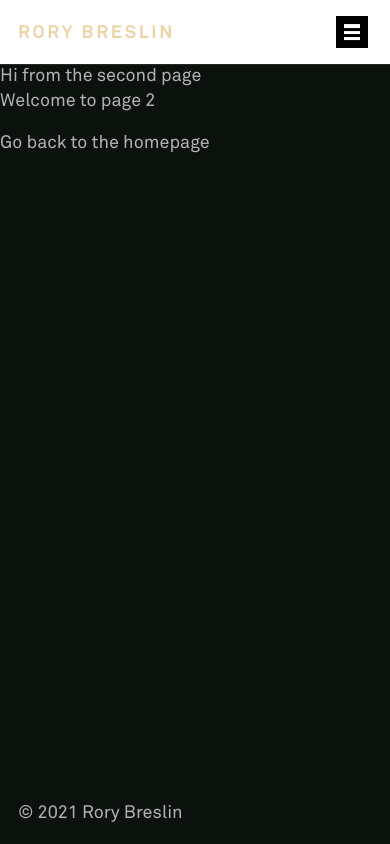
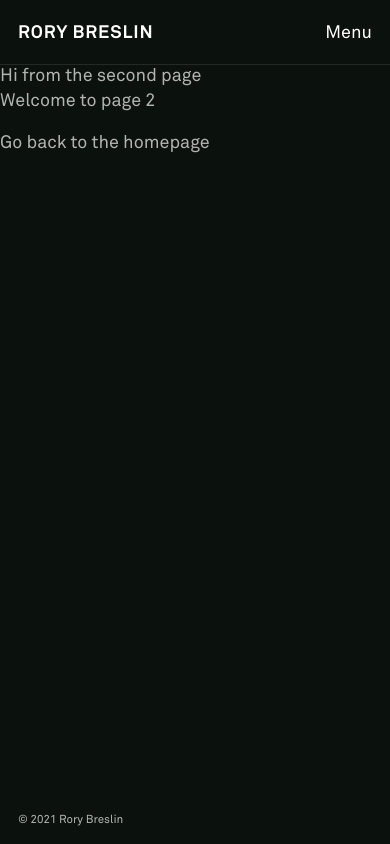
Before and after one commit to solbreslin/rory-breslin-web-2022, a Gatsby site: page /page-2 in a window 390 px wide. Built offline with nearby package versions, Linux system fonts and the light colour scheme; Gatsby itself is replaced by a stand-in of ours.

Commit message:
mobile updates

```diff
--- a/src/components/BurgerButton/burger-button.js
+++ b/src/components/BurgerButton/burger-button.js
@@ -12,23 +12,7 @@ const BurgerButton = ({ rotated, updateParent }) => {
       aria-labelledby="menu-label"
       aria-expanded={rotated}
     >
-      <span
-        className={`${burgerStyles.cube} ${
-          rotated ? burgerStyles.rotated : ""
-        }`}
-      >
-        <span className={burgerStyles.top}></span>
-        <span className={burgerStyles.bottom}></span>
-        <span className={burgerStyles.left}></span>
-        <span className={burgerStyles.right}></span>
-        <span className={burgerStyles.front}>
-          <span></span>
-        </span>
-        <span className={burgerStyles.back}>
-          <span></span>
-          <span></span>
-        </span>
-      </span>
+      {rotated ? "Close" : "Menu"}
     </button>
   );
 };
--- a/src/components/BurgerButton/burger-button.module.scss
+++ b/src/components/BurgerButton/burger-button.module.scss
@@ -1,116 +1,12 @@
 @import "./../../styles/settings/all.scss";
 
-$w: 24px;
-$h: $w;
-$o: 12px;
-
 .button {
-  cursor: pointer;
-  position: relative;
-  z-index: 3;
-  display: block;
-  height: $h;
-  perspective: $w * 2;
-  width: $w;
-  z-index: 4;
-}
-
-.cube {
-  cursor: pointer;
-  display: block;
-  font-size: 2px;
-  height: $h;
-  position: relative;
-  transform-style: preserve-3d;
-  transition: transform 0.25s ease-out;
-  width: $w;
-
-  > span {
-    background: black;
-    display: flex;
-    height: $h;
-    opacity: 1;
-    position: absolute;
-    transition: transform 0.125s ease-out;
-    width: $w;
-  }
+  color: white;
+  padding: calc(#{$spacing-s} + 3px) $spacing-s $spacing-s;
 }
 
 .rotated {
   transform: rotate3d(0, 1, 0, 180deg);
-}
-
-.front {
-  align-items: center;
-  justify-content: center;
-  padding: 2em 3em calc(2em + (100% / 12));
-  transform: translateZ($o);
-
-  span {
-    background-image: repeating-linear-gradient(
-      black,
-      black calc(100% / 6),
-      white calc(100% / 6),
-      white calc(100% / 3)
-    );
-    height: 100%;
-    width: 100%;
-  }
-}
-
-.back {
-  align-items: center;
-  justify-content: center;
-  padding: 2em;
-  transform: translateZ(-$o) rotateY(180deg);
-
-  span {
-    height: 50%;
-    width: 50%;
-    position: absolute;
-
-    &:nth-of-type(1) {
-      background-image: linear-gradient(
-        to right,
-        transparent,
-        transparent 40%,
-        white 40%,
-        white 60%,
-        transparent 60%,
-        transparent 100%
-      );
-      transform: rotate(45deg);
-    }
-
-    &:nth-of-type(2) {
-      background-image: linear-gradient(
-        to bottom,
-        transparent,
-        transparent 40%,
-        white 40%,
-        white 60%,
-        transparent 60%,
-        transparent 100%
-      );
-      transform: rotate(45deg);
-    }
-  }
-}
-
-.left {
-  transform: translateX(-$o) rotateY(-90deg);
-}
-
-.right {
-  transform: translateX($o) rotateY(90deg);
-}
-
-.top {
-  transform: translateY(-$o) rotateX(90deg);
-}
-
-.bottom {
-  transform: translateY($o) rotateX(-90deg);
 }
 
 @include respond-to(tablet) {
--- a/src/components/footer/footer.module.scss
+++ b/src/components/footer/footer.module.scss
@@ -1,4 +1,6 @@
 .footer {
+  font-size: var(--font-size-s2);
+  line-height: 1;
   padding: 1rem;
   position: sticky;
   top: 100vh;
--- a/src/components/header/header.module.scss
+++ b/src/components/header/header.module.scss
@@ -5,7 +5,6 @@
   box-shadow: 0 0 0 1px hsl(0, 0%, 100%, 0.1);
   display: flex;
   justify-content: space-between;
-  padding-right: calc(1rem + 8px);
   position: relative;
 
   &.active {
@@ -20,31 +19,6 @@
     }
   }
 
-  &:before {
-    background-color: hsla(0, 0%, 0%, 0.5);
-    content: "";
-    height: 100vh;
-    left: 0;
-    opacity: 0;
-    pointer-events: none;
-    position: absolute;
-    right: 0;
-    top: 0;
-    transition: opacity 0.1s ease-out;
-    z-index: 1;
-  }
-
-  &:after {
-    background: white;
-    content: "";
-    position: absolute;
-    left: 0;
-    right: 0;
-    top: 0;
-    bottom: 0;
-    z-index: 3;
-  }
-
   h1 {
     display: flex;
     font-family: Akkurat-Bold, "Helvetica Neue", Helvetica, Arial, sans-serif;
@@ -54,47 +28,49 @@
     z-index: 4;
 
     a {
-      color: #edd4a7;
-      letter-spacing: inherit;
+      color: white;
+      letter-spacing: 0.05em;
       padding: calc(#{$spacing-s} + 3px) $spacing-s $spacing-s;
     }
   }
 
   nav {
-    background: white;
+    align-items: center;
+    background: $body-bg-color;
+    display: flex;
+    height: calc(100% - var(--header-height));
     left: 0;
     opacity: 0;
-    padding-bottom: 0.5rem;
     pointer-events: none;
     position: fixed;
     right: 0;
     top: var(--header-height);
-    transform: translate3d(0, calc(-0.25 * var(--header-height)), 0);
-    transition: transform 0.125s ease-out, opacity 0.1s ease-out;
-    will-change: transform;
+    transition: opacity 0.1s ease-out;
     z-index: 1;
+  }
+
+  ul {
+    margin-bottom: var(--header-height);
   }
 
   li {
     display: flex;
-  }
 
-  a {
-    flex: 1;
-    letter-spacing: 0.05em;
-    padding: 1rem;
-    text-transform: uppercase;
+    a {
+      color: white;
+      flex: 1;
+      font-size: var(--font-size-5);
+      letter-spacing: 0.05em;
+      line-height: 2;
+      padding: 0 1rem;
+      text-transform: uppercase;
+    }
   }
 
   @include respond-to(tablet) {
     align-items: unset;
-    padding-right: 0;
+    padding: 0 1rem;
     z-index: 2;
-
-    &:before,
-    &:after {
-      content: none;
-    }
 
     button {
       display: none;
@@ -103,6 +79,7 @@
     nav {
       background: inherit;
       display: flex;
+      height: auto;
       max-width: initial;
       opacity: 1;
       padding: 0;
@@ -115,6 +92,7 @@
 
     ul {
       display: flex;
+      margin-bottom: 0;
     }
 
     li {
@@ -125,6 +103,7 @@
         color: hsl(0, 0%, 50%);
         font-size: 0.875rem;
         letter-spacing: 0.075em;
+        line-height: 1;
         padding: calc(#{$spacing-s} + 5px) $spacing-s $spacing-s;
         text-transform: uppercase;
 
```
Also changed, not shown: src/components/about-preview/about-preview.module.scss (+16 -5 lines), src/components/gallery/gallery.js (+7 -1 lines), src/components/gallery/gallery.module.scss (+35 -4 lines), src/components/gallery/icons.js (added, +116 -0 lines), src/components/work-preview/work-preview.module.scss (+18 -5 lines).
